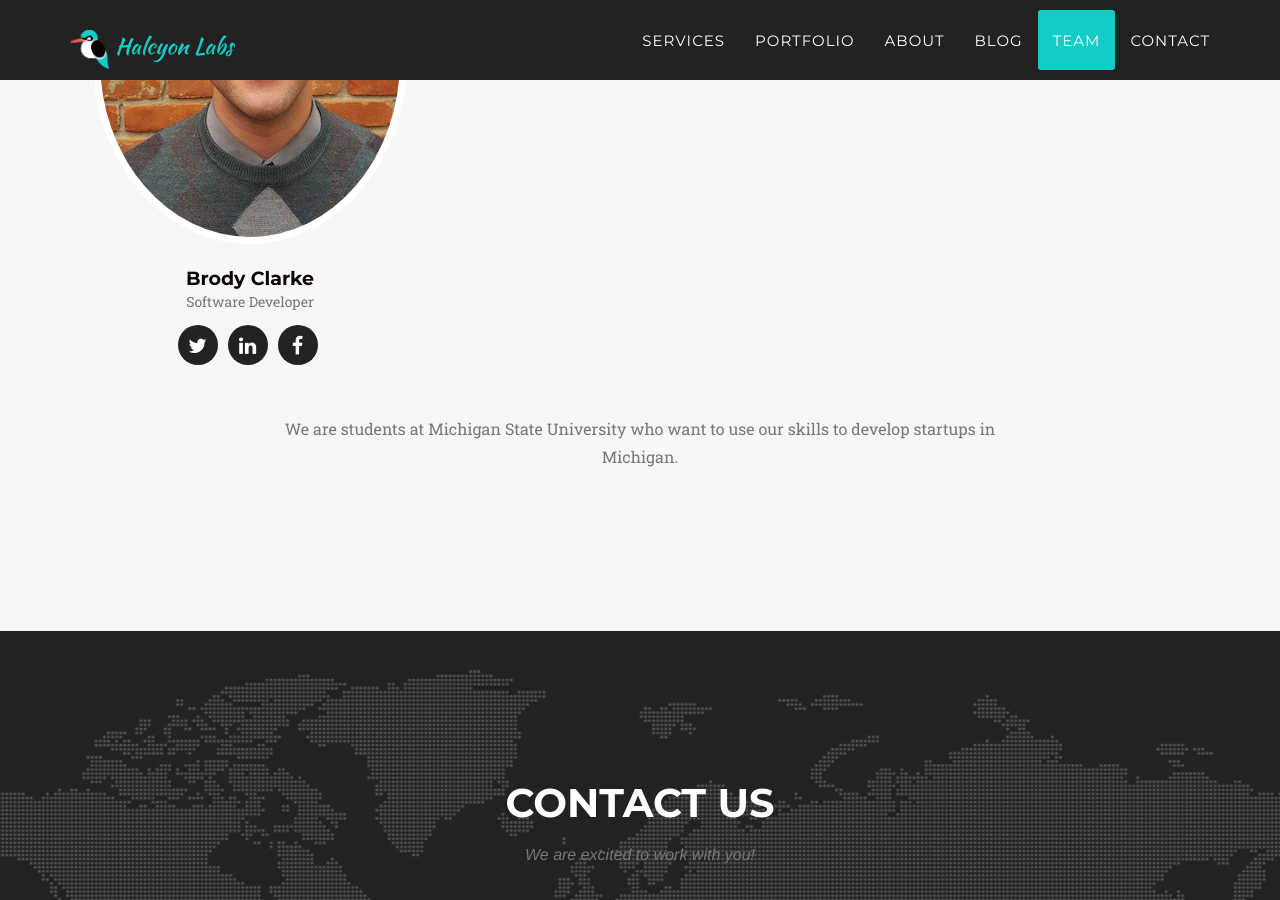
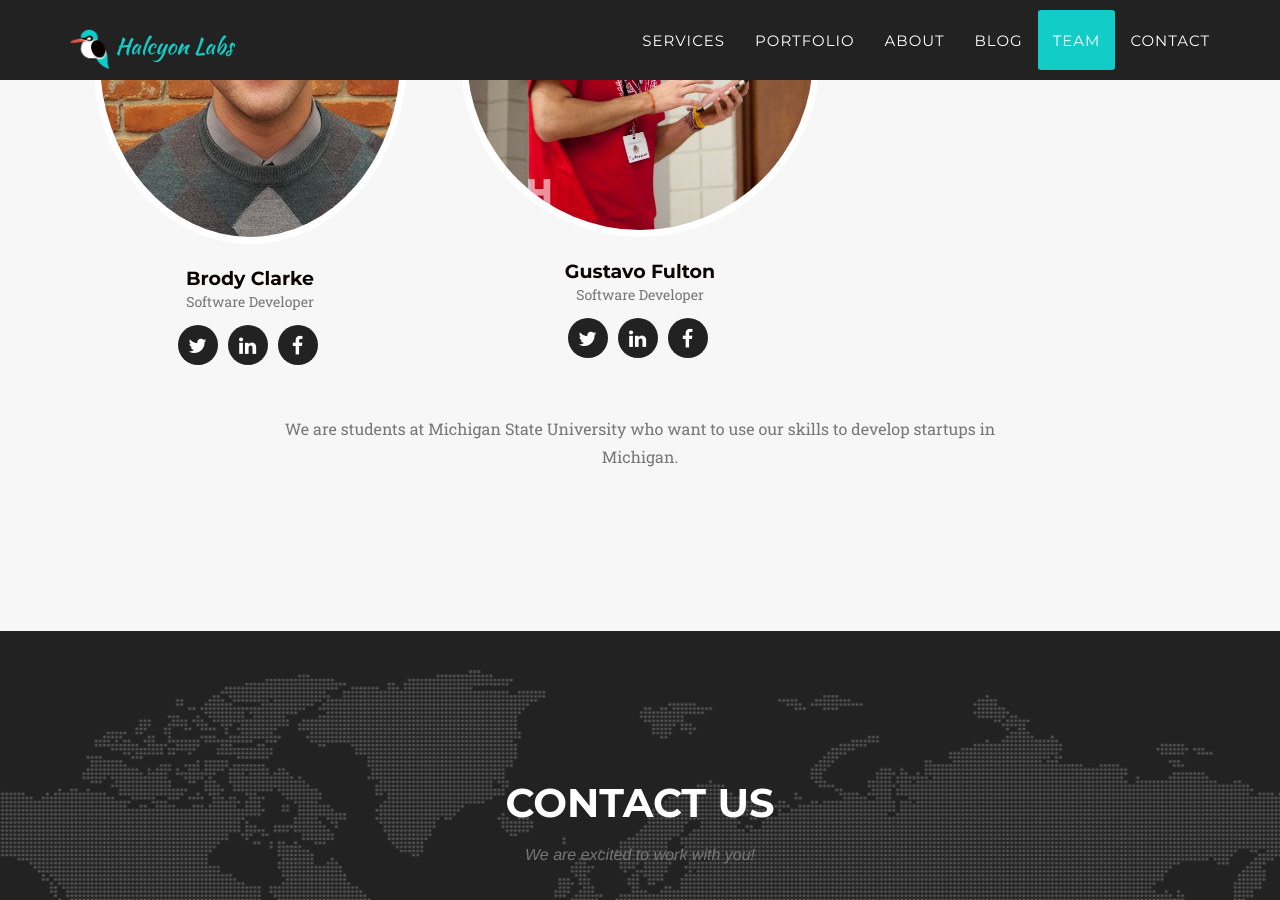
Before and after one commit to halcyon-labs/halcyon-labs.github.io, a Jekyll site: the page built from index.html, in a window 1280 px wide and 900 px high, scrolled down 5678 px. Built offline with Jekyll 4.4.1, drawn with Linux system fonts in a browser that asks for light colours; some web fonts are replaced.

Commit message:
Added gus to website

```diff
--- a/_config.yml
+++ b/_config.yml
@@ -71,6 +71,20 @@ people:
       -
         title: facebook
         url: ~
+  -
+    name: "Gustavo Fulton"
+    pic: gus
+    position: "Software Developer"
+    social:
+      -
+        title: twitter
+        url: ~
+      -
+        title: linkedin
+        url: "https://www.linkedin.com/in/gustavo-fulton"
+      -
+        title: facebook
+        url: "https://www.facebook.com/gustavo.fulton"
 permalink: pretty
 social:
   -
```
Also changed, not shown: img/team/gus.jpg (added).
